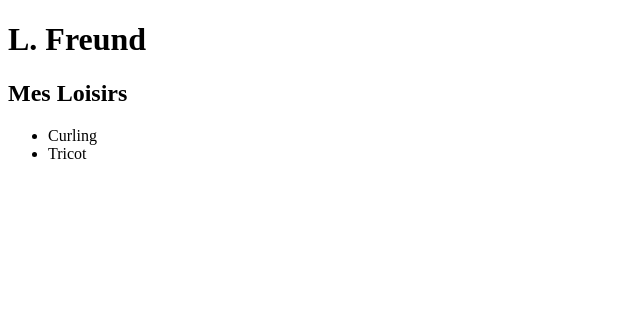
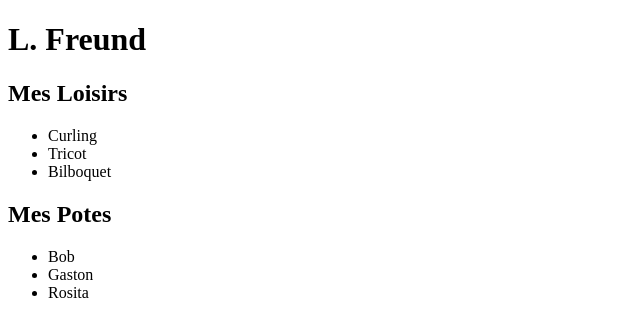
Before and after one commit to laurentFreundWF3/exo1Git, a plain HTML site: page index.html in a window 1280 px wide. Shown: the whole page, without its empty margins (0-640 px from the left). Drawn offline with Linux system fonts and the light colour scheme.

Commit message:
Ajout des potes

```diff
--- a/index.html
+++ b/index.html
@@ -12,6 +12,14 @@
     <ul>
         <li>Curling</li>
         <li>Tricot</li>
+        <li>Bilboquet</li>
     </ul>
+    <h2>Mes Potes</h2>
+    <ul>
+        <li>Bob</li>
+        <li>Gaston</li>
+        <li>Rosita</li>
+    </ul>
+
 </body>
 </html>
```
